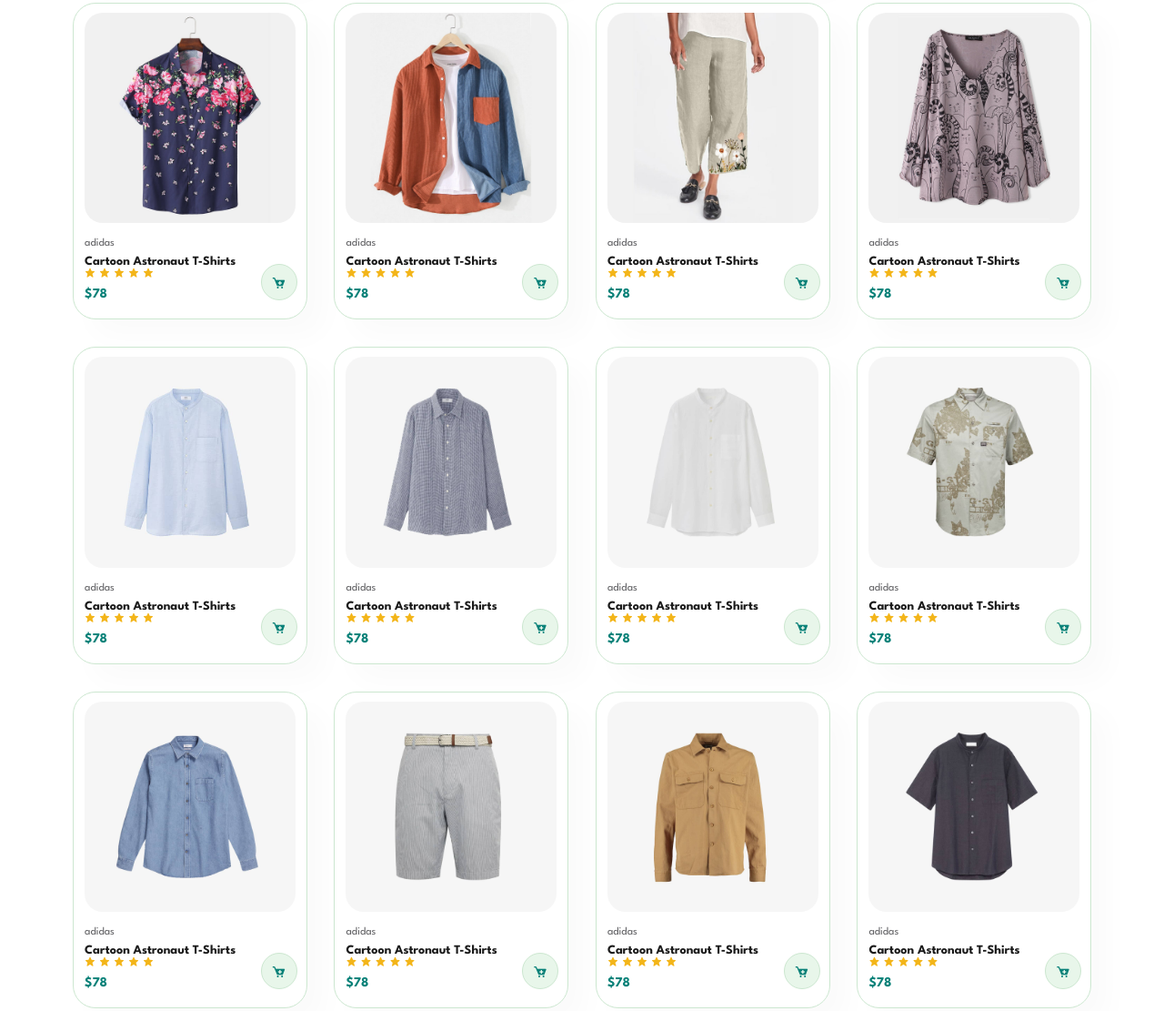
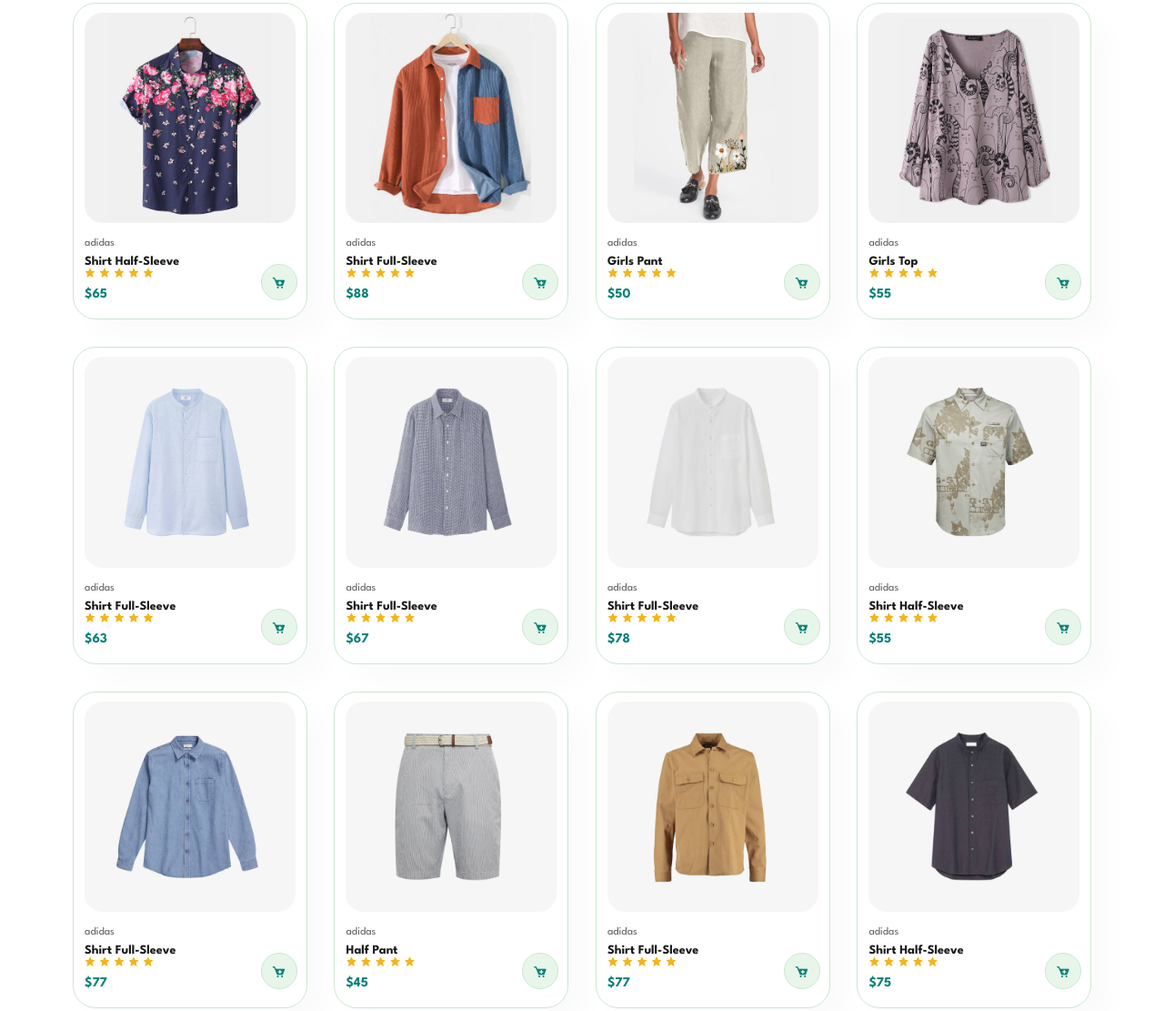
Before and after one commit to Ignix1290/E-Commerce-Project-JS, a plain HTML site: page shop.html in a window 1280 px wide. Shown: the part 855-1966 px from the top of the page at 91% size. Drawn offline with nearby package versions, Linux system fonts and the light colour scheme.

Commit message:
dynamic data retrival done

```diff
--- a/index.js
+++ b/index.js
@@ -14,6 +14,123 @@ if(close){
     })
 }
 
+//Shop Array
+const shop = [
+    {
+        brand: "adidas",
+        name: "Shirt Half-Sleeve",
+        image: "./images/products/f1.jpg",
+        rating: 5,
+        price: 78
+    },
+    {
+        brand: "adidas",
+        name: "Shirt Half-Sleeve",
+        image: "./images/products/f2.jpg",
+        rating: 5,
+        price: 58
+    },
+    {
+        brand: "adidas",
+        name: "Shirt Half-Sleeve",
+        image: "./images/products/f3.jpg",
+        rating: 5,
+        price: 68
+    },
+    {
+        brand: "adidas",
+        name: "Shirt Half-Sleeve",
+        image: "./images/products/f4.jpg",
+        rating: 5,
+        price: 60
+    },
+    {
+        brand: "adidas",
+        name: "Shirt Half-Sleeve",
+        image: "./images/products/f5.jpg",
+        rating: 5,
+        price: 65
+    },
+    {
+        brand: "adidas",
+        name: "Shirt Full-Sleeve",
+        image: "./images/products/f6.jpg",
+        rating: 5,
+        price: 88
+    },
+    {
+        brand: "adidas",
+        name: "Girls Pant",
+        image: "./images/products/f7.jpg",
+        rating: 5,
+        price: 50
+    },
+    {
+        brand: "adidas",
+        name: "Girls Top",
+        image: "./images/products/f8.jpg",
+        rating: 5,
+        price: 55
+    },
+    {
+        brand: "adidas",
+        name: "Shirt Full-Sleeve",
+        image: "./images/products/n1.jpg",
+        rating: 5,
+        price: 63
+    },
+    {
+        brand: "adidas",
+        name: "Shirt Full-Sleeve",
+        image: "./images/products/n2.jpg",
+        rating: 5,
+        price: 67
+    },
+    {
+        brand: "adidas",
+        name: "Shirt Full-Sleeve",
+        image: "./images/products/n3.jpg",
+        rating: 5,
+        price: 78
+    },
+    {
+        brand: "adidas",
+        name: "Shirt Half-Sleeve",
+        image: "./images/products/n4.jpg",
+        rating: 5,
+        price: 55
+    },
+    {
+        brand: "adidas",
+        name: "Shirt Full-Sleeve",
+        image: "./images/products/n5.jpg",
+        rating: 5,
+        price: 77
+    },
+    {
+        brand: "adidas",
+        name: "Half Pant",
+        image: "./images/products/n6.jpg",
+        rating: 5,
+        price: 45
+    },
+    {
+        brand: "adidas",
+        name: "Shirt Full-Sleeve",
+        image: "./images/products/n7.jpg",
+        rating: 5,
+        price: 77
+    },
+    {
+        brand: "adidas",
+        name: "Shirt Half-Sleeve",
+        image: "./images/products/n8.jpg",
+        rating: 5,
+        price: 75
+    }
+];
+
+
 //sproduct function
 function sproductFunction(event){
     window.location.href = "sproduct.html";
@@ -24,11 +141,29 @@ let shopImg = document.getElementsByClassName("shopImg");
 
 for(let i = 0; i < shopImg.length; i++){
     shopImg[i].addEventListener("click", function(){
-        sessionStorage.setItem("selectedImg", shopImg[i].src);
+        const selectedShopItem = shop[i];
+
+        sessionStorage.setItem("selectedImg", selectedShopItem.image);
+        sessionStorage.setItem("selectedBrand", selectedShopItem.brand);
+        sessionStorage.setItem("selectedName", selectedShopItem.name);
+        sessionStorage.setItem("selectedPrice", selectedShopItem.price);
     });
 }
 
 let selectedImg = sessionStorage.getItem("selectedImg");
+let selectedBrand = document.getElementById("shop-brand");
+let selectedName = document.getElementById("shop-name");
+let selectedPrice = document.getElementById("shop-price");
+
 if(selectedImg){
     MainImg.src = selectedImg;
 }
+if(selectedBrand){
+    selectedBrand.textContent = sessionStorage.getItem("selectedBrand");
+}
+if(selectedName){
+    selectedName.textContent = sessionStorage.getItem("selectedName");
+}
+if(selectedPrice){
+    selectedPrice.textContent = "$" + sessionStorage.getItem("selectedPrice");
+}
--- a/shop.html
+++ b/shop.html
@@ -39,7 +39,7 @@
                 <img class="shopImg" src="./images/products/f1.jpg" alt="">
                 <div class="des">
                     <span>adidas</span>
-                    <h5>Cartoon Astronaut T-Shirts</h5>
+                    <h5>Shirt Half-Sleeve</h5>
                     <div class="star">
                         <i class='bx bxs-star'></i>
                         <i class='bx bxs-star'></i>
@@ -55,7 +55,7 @@
                 <img class="shopImg" src="./images/products/f2.jpg" alt="">
                 <div class="des">
                     <span>adidas</span>
-                    <h5>Cartoon Astronaut T-Shirts</h5>
+                    <h5>Shirt Half-Sleeve</h5>
                     <div class="star">
                         <i class='bx bxs-star'></i>
                         <i class='bx bxs-star'></i>
@@ -63,7 +63,7 @@
                         <i class='bx bxs-star'></i>
                         <i class='bx bxs-star'></i>
                     </div>
-                    <h4>$78</h4>
+                    <h4>$58</h4>
                 </div>
                 <a href="#"><i class='bx bxs-cart-add cart'></i></a>
             </div>
@@ -71,7 +71,7 @@
                 <img class="shopImg" src="./images/products/f3.jpg" alt="">
                 <div class="des">
                     <span>adidas</span>
-                    <h5>Cartoon Astronaut T-Shirts</h5>
+                    <h5>Shirt Half-Sleeve</h5>
                     <div class="star">
                         <i class='bx bxs-star'></i>
                         <i class='bx bxs-star'></i>
@@ -79,7 +79,7 @@
                         <i class='bx bxs-star'></i>
                         <i class='bx bxs-star'></i>
                     </div>
-                    <h4>$78</h4>
+                    <h4>$68</h4>
                 </div>
                 <a href="#"><i class='bx bxs-cart-add cart'></i></a>
             </div>
@@ -87,7 +87,7 @@
                 <img class="shopImg" src="./images/products/f4.jpg" alt="">
                 <div class="des">
                     <span>adidas</span>
-                    <h5>Cartoon Astronaut T-Shirts</h5>
+                    <h5>Shirt Half-Sleeve</h5>
                     <div class="star">
                         <i class='bx bxs-star'></i>
                         <i class='bx bxs-star'></i>
@@ -95,7 +95,7 @@
                         <i class='bx bxs-star'></i>
                         <i class='bx bxs-star'></i>
                     </div>
-                    <h4>$78</h4>
+                    <h4>$60</h4>
                 </div>
                 <a href="#"><i class='bx bxs-cart-add cart'></i></a>
             </div>
@@ -103,7 +103,7 @@
                 <img class="shopImg" src="./images/products/f5.jpg" alt="">
                 <div class="des">
                     <span>adidas</span>
-                    <h5>Cartoon Astronaut T-Shirts</h5>
+                    <h5>Shirt Half-Sleeve</h5>
                     <div class="star">
                         <i class='bx bxs-star'></i>
                         <i class='bx bxs-star'></i>
@@ -111,7 +111,7 @@
                         <i class='bx bxs-star'></i>
                         <i class='bx bxs-star'></i>
                     </div>
-                    <h4>$78</h4>
+                    <h4>$65</h4>
                 </div>
                 <a href="#"><i class='bx bxs-cart-add cart'></i></a>
             </div>
@@ -119,7 +119,7 @@
                 <img class="shopImg" src="./images/products/f6.jpg" alt="">
                 <div class="des">
                     <span>adidas</span>
-                    <h5>Cartoon Astronaut T-Shirts</h5>
+                    <h5>Shirt Full-Sleeve</h5>
                     <div class="star">
                         <i class='bx bxs-star'></i>
                         <i class='bx bxs-star'></i>
@@ -127,7 +127,7 @@
                         <i class='bx bxs-star'></i>
                         <i class='bx bxs-star'></i>
                     </div>
-                    <h4>$78</h4>
+                    <h4>$88</h4>
                 </div>
                 <a href="#"><i class='bx bxs-cart-add cart'></i></a>
             </div>
@@ -135,7 +135,7 @@
                 <img class="shopImg" src="./images/products/f7.jpg" alt="">
                 <div class="des">
                     <span>adidas</span>
-                    <h5>Cartoon Astronaut T-Shirts</h5>
+                    <h5>Girls Pant</h5>
                     <div class="star">
                         <i class='bx bxs-star'></i>
                         <i class='bx bxs-star'></i>
@@ -143,7 +143,7 @@
                         <i class='bx bxs-star'></i>
                         <i class='bx bxs-star'></i>
                     </div>
-                    <h4>$78</h4>
+                    <h4>$50</h4>
                 </div>
                 <a href="#"><i class='bx bxs-cart-add cart'></i></a>
             </div>
@@ -151,7 +151,7 @@
                 <img class="shopImg" src="./images/products/f8.jpg" alt="">
                 <div class="des">
                     <span>adidas</span>
-                    <h5>Cartoon Astronaut T-Shirts</h5>
+                    <h5>Girls Top</h5>
                     <div class="star">
                         <i class='bx bxs-star'></i>
                         <i class='bx bxs-star'></i>
@@ -159,7 +159,7 @@
                         <i class='bx bxs-star'></i>
                         <i class='bx bxs-star'></i>
                     </div>
-                    <h4>$78</h4>
+                    <h4>$55</h4>
                 </div>
                 <a href="#"><i class='bx bxs-cart-add cart'></i></a>
             </div>
@@ -168,7 +168,7 @@
                 <img class="shopImg" src="./images/products/n1.jpg" alt="">
                 <div class="des">
                     <span>adidas</span>
-                    <h5>Cartoon Astronaut T-Shirts</h5>
+                    <h5>Shirt Full-Sleeve</h5>
                     <div class="star">
                         <i class='bx bxs-star'></i>
                         <i class='bx bxs-star'></i>
@@ -176,7 +176,7 @@
                         <i class='bx bxs-star'></i>
                         <i class='bx bxs-star'></i>
                     </div>
-                    <h4>$78</h4>
+                    <h4>$63</h4>
                 </div>
                 <a href="#"><i class='bx bxs-cart-add cart'></i></a>
             </div>
@@ -184,7 +184,7 @@
                 <img class="shopImg" src="./images/products/n2.jpg" alt="">
                 <div class="des">
                     <span>adidas</span>
-                    <h5>Cartoon Astronaut T-Shirts</h5>
+                    <h5>Shirt Full-Sleeve</h5>
                     <div class="star">
                         <i class='bx bxs-star'></i>
                         <i class='bx bxs-star'></i>
@@ -192,7 +192,7 @@
                         <i class='bx bxs-star'></i>
                         <i class='bx bxs-star'></i>
                     </div>
-                    <h4>$78</h4>
+                    <h4>$67</h4>
                 </div>
                 <a href="#"><i class='bx bxs-cart-add cart'></i></a>
             </div>
@@ -200,7 +200,7 @@
                 <img class="shopImg" src="./images/products/n3.jpg" alt="">
                 <div class="des">
                     <span>adidas</span>
-                    <h5>Cartoon Astronaut T-Shirts</h5>
+                    <h5>Shirt Full-Sleeve</h5>
                     <div class="star">
                         <i class='bx bxs-star'></i>
                         <i class='bx bxs-star'></i>
@@ -216,7 +216,7 @@
                 <img class="shopImg" src="./images/products/n4.jpg" alt="">
                 <div class="des">
                     <span>adidas</span>
-                    <h5>Cartoon Astronaut T-Shirts</h5>
+                    <h5>Shirt Half-Sleeve</h5>
                     <div class="star">
                         <i class='bx bxs-star'></i>
                         <i class='bx bxs-star'></i>
@@ -224,7 +224,7 @@
                         <i class='bx bxs-star'></i>
                         <i class='bx bxs-star'></i>
                     </div>
-                    <h4>$78</h4>
+                    <h4>$55</h4>
                 </div>
                 <a href="#"><i class='bx bxs-cart-add cart'></i></a>
             </div>
@@ -232,7 +232,7 @@
                 <img class="shopImg" src="./images/products/n5.jpg" alt="">
                 <div class="des">
                     <span>adidas</span>
-                    <h5>Cartoon Astronaut T-Shirts</h5>
+                    <h5>Shirt Full-Sleeve</h5>
                     <div class="star">
                         <i class='bx bxs-star'></i>
                         <i class='bx bxs-star'></i>
@@ -240,7 +240,7 @@
                         <i class='bx bxs-star'></i>
                         <i class='bx bxs-star'></i>
                     </div>
-                    <h4>$78</h4>
+                    <h4>$77</h4>
                 </div>
                 <a href="#"><i class='bx bxs-cart-add cart'></i></a>
             </div>
@@ -248,7 +248,7 @@
                 <img class="shopImg" src="./images/products/n6.jpg" alt="">
                 <div class="des">
                     <span>adidas</span>
-                    <h5>Cartoon Astronaut T-Shirts</h5>
+                    <h5>Half Pant</h5>
                     <div class="star">
                         <i class='bx bxs-star'></i>
                         <i class='bx bxs-star'></i>
@@ -256,7 +256,7 @@
                         <i class='bx bxs-star'></i>
                         <i class='bx bxs-star'></i>
                     </div>
-                    <h4>$78</h4>
+                    <h4>$45</h4>
                 </div>
                 <a href="#"><i class='bx bxs-cart-add cart'></i></a>
             </div>
@@ -264,7 +264,7 @@
                 <img class="shopImg" src="./images/products/n7.jpg" alt="">
                 <div class="des">
                     <span>adidas</span>
-                    <h5>Cartoon Astronaut T-Shirts</h5>
+                    <h5>Shirt Full-Sleeve</h5>
                     <div class="star">
                         <i class='bx bxs-star'></i>
                         <i class='bx bxs-star'></i>
@@ -272,7 +272,7 @@
                         <i class='bx bxs-star'></i>
                         <i class='bx bxs-star'></i>
                     </div>
-                    <h4>$78</h4>
+                    <h4>$77</h4>
                 </div>
                 <a href="#"><i class='bx bxs-cart-add cart'></i></a>
             </div>
@@ -280,7 +280,7 @@
                 <img class="shopImg" src="./images/products/n8.jpg" alt="">
                 <div class="des">
                     <span>adidas</span>
-                    <h5>Cartoon Astronaut T-Shirts</h5>
+                    <h5>Shirt Half-Sleeve</h5>
                     <div class="star">
                         <i class='bx bxs-star'></i>
                         <i class='bx bxs-star'></i>
@@ -288,7 +288,7 @@
                         <i class='bx bxs-star'></i>
                         <i class='bx bxs-star'></i>
                     </div>
-                    <h4>$78</h4>
+                    <h4>$75</h4>
                 </div>
                 <a href="#"><i class='bx bxs-cart-add cart'></i></a>
             </div>
```
Also changed, not shown: sproduct.html (+3 -3 lines).
